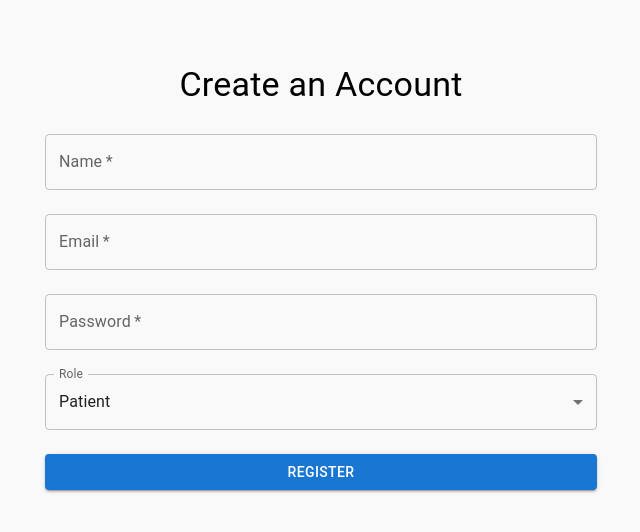
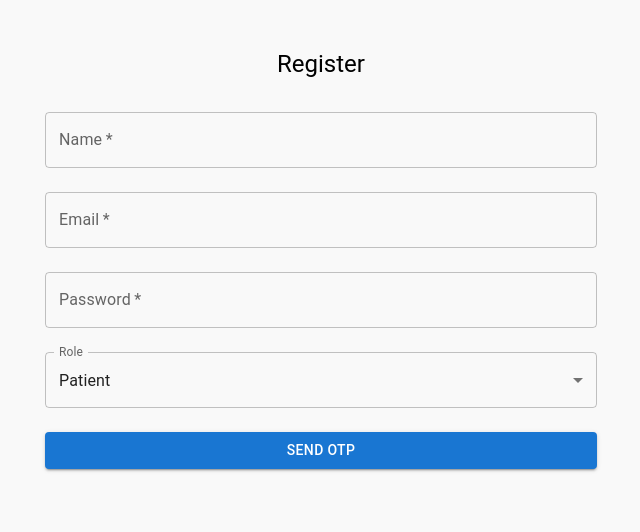
Before and after one commit to adarshprakasan/Hospiq, a React (Vite) app in the folder client/: page /register in a window 1280 px wide. Shown: the top 532 px of the page, without its empty margins (319-959 px from the left). Built offline with nearby package versions, Linux system fonts and the light colour scheme.

Commit message:
OTP Verification & Sign UP done

```diff
--- a/client/src/pages/RegisterForm.jsx
+++ b/client/src/pages/RegisterForm.jsx
@@ -1,101 +1,115 @@
 import React, { useState } from "react";
 import {
-  Container,
   TextField,
   Button,
+  MenuItem,
+  Box,
   Typography,
-  Box,
+  Container,
   Alert,
-  MenuItem,
 } from "@mui/material";
-import axios from "../api/axios"; // Your axios instance
+import axios from "../api/axios"; // axios base instance
 import { useNavigate } from "react-router-dom";
 
 export default function RegisterForm() {
-  const navigate = useNavigate();
-
   const [form, setForm] = useState({
     name: "",
     email: "",
     password: "",
-    role: "patient", // default role
+    role: "patient",
   });
+  const [step, setStep] = useState(1);
+  const [otp, setOtp] = useState("");
+  const [error, setError] = useState("");
+  const [info, setInfo] = useState("");
+  const navigate = useNavigate();
 
-  const [error, setError] = useState("");
-  const [success, setSuccess] = useState("");
+  const handleChange = (e) =>
+    setForm({ ...form, [e.target.name]: e.target.value });
 
-  const handleChange = (e) => {
-    setForm({ ...form, [e.target.name]: e.target.value });
+  const sendOtp = async () => {
+    try {
+      await axios.post("/auth/send-otp", { email: form.email });
+      setInfo("OTP sent to your email");
+      setStep(2);
+    } catch (err) {
+      setError("Failed to send OTP");
+    }
   };
 
-  const handleSubmit = async (e) => {
-    e.preventDefault();
-    setError("");
-    setSuccess("");
+  const verifyOtp = async () => {
+    try {
+      await axios.post("/auth/verify-otp", { email: form.email, otp });
+      setStep(3);
+    } catch {
+      setError("Invalid or expired OTP");
+    }
+  };
 
+  const register = async () => {
     try {
-      const res = await axios.post("/auth/register", form);
-      setSuccess("Registration successful. Redirecting to login...");
-      setTimeout(() => navigate("/login"), 1500);
-    } catch (err) {
-      setError(err.response?.data?.message || "Registration failed");
+      await axios.post("/auth/register", form);
+      navigate("/login");
+    } catch {
+      setError("Registration failed");
     }
   };
 
   return (
     <Container maxWidth="sm">
-      <Box sx={{ mt: 8 }}>
-        <Typography variant="h4" gutterBottom align="center">
-          Create an Account
+      <Box sx={{ mt: 6 }}>
+        <Typography variant="h5" align="center" gutterBottom>
+          {step === 1
+            ? "Register"
+            : step === 2
+            ? "Enter OTP"
+            : "Creating Account..."}
         </Typography>
 
-        {error && (
-          <Alert severity="error" sx={{ mb: 2 }}>
-            {error}
-          </Alert>
-        )}
-        {success && (
-          <Alert severity="success" sx={{ mb: 2 }}>
-            {success}
-          </Alert>
-        )}
+        {error && <Alert severity="error">{error}</Alert>}
+        {info && <Alert severity="info">{info}</Alert>}
 
-        <form onSubmit={handleSubmit}>
+        {step === 1 && (
+          <Box
+            component="form"
+            sx={{ mt: 2 }}
+            onSubmit={(e) => e.preventDefault()}
+          >
             <TextField
               label="Name"
-            name="name"
               fullWidth
               margin="normal"
-            required
+              name="name"
               value={form.name}
               onChange={handleChange}
+              required
             />
             <TextField
               label="Email"
+              fullWidth
+              margin="normal"
               name="email"
               type="email"
-            fullWidth
-            margin="normal"
-            required
               value={form.email}
               onChange={handleChange}
+              required
             />
             <TextField
               label="Password"
+              fullWidth
+              margin="normal"
               name="password"
               type="password"
-            fullWidth
-            margin="normal"
-            required
               value={form.password}
               onChange={handleChange}
+              required
             />
             <TextField
               select
               label="Role"
-            name="role"
               fullWidth
               margin="normal"
+              name="role"
               value={form.role}
               onChange={handleChange}
             >
@@ -103,11 +117,49 @@ export default function RegisterForm() {
               <MenuItem value="doctor">Doctor</MenuItem>
               <MenuItem value="staff">Staff</MenuItem>
             </TextField>
+            <Button
+              variant="contained"
+              fullWidth
+              onClick={sendOtp}
+              sx={{ mt: 2 }}
+            >
+              Send OTP
+            </Button>
+          </Box>
+        )}
 
-          <Button type="submit" variant="contained" fullWidth sx={{ mt: 2 }}>
-            Register
+        {step === 2 && (
+          <Box>
+            <TextField
+              label="Enter OTP"
+              fullWidth
+              margin="normal"
+              value={otp}
+              onChange={(e) => setOtp(e.target.value)}
+            />
+            <Button
+              variant="contained"
+              fullWidth
+              onClick={verifyOtp}
+              sx={{ mt: 2 }}
+            >
+              Verify OTP
             </Button>
-        </form>
+          </Box>
+        )}
+
+        {step === 3 && (
+          <Box>
+            <Button
+              variant="contained"
+              fullWidth
+              onClick={register}
+              sx={{ mt: 4 }}
+            >
+              Create Account
+            </Button>
+          </Box>
+        )}
       </Box>
     </Container>
   );
```
Also changed, not shown: 1 other file (tests, documents, lock files or other folders). Lines whose indentation alone changed are shown as unchanged.
